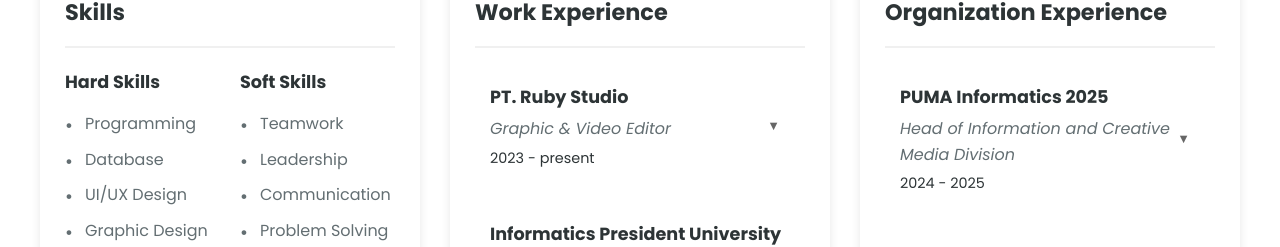
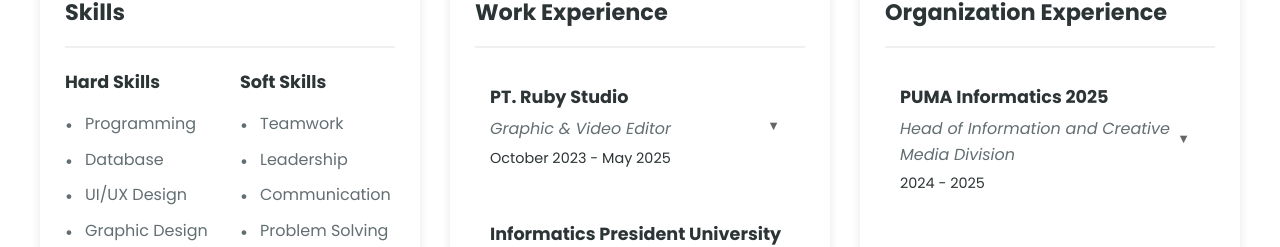
Before and after one commit to mahatti/mhtea-porto, a plain HTML site: page index.html in a window 1280 px wide. Shown: the part 950-1197 px from the top of the page. Drawn offline with Linux system fonts and the light colour scheme.

Commit message:
porto cv update

```diff
--- a/index.html
+++ b/index.html
@@ -128,7 +128,7 @@
               <div class="experience-header">
                 <h4>PT. Ruby Studio</h4>
                 <p>Graphic & Video Editor</p>
-                <span class="period">2023 - present</span>
+                <span class="period">October 2023 - May 2025</span>
               </div>
               <div class="experience-description" style="display: none;">
                 <p>• Designed the thumbnails, resulting in quarterly increases in viewer engagement.</p>
```
Also changed, not shown: 1 other file.
